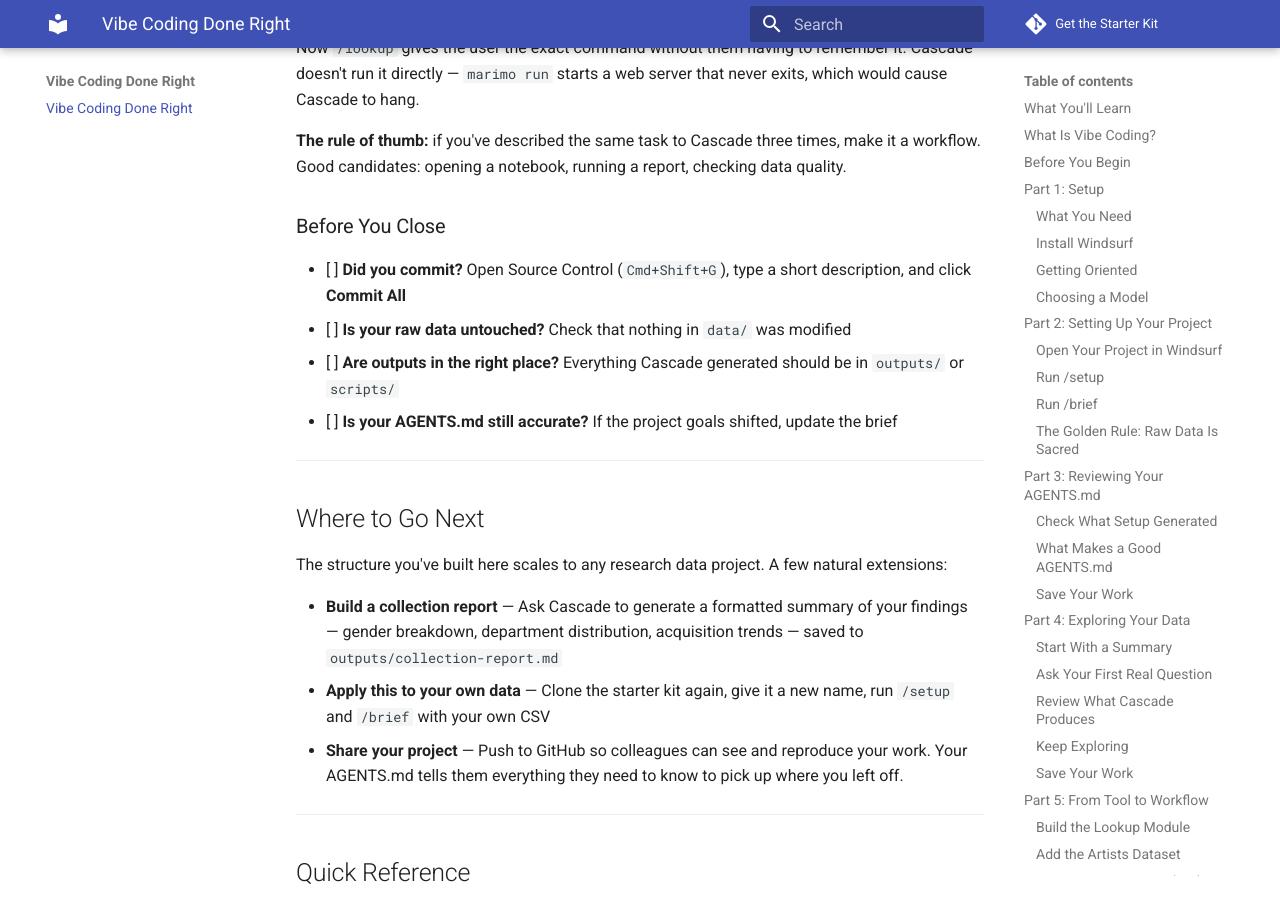
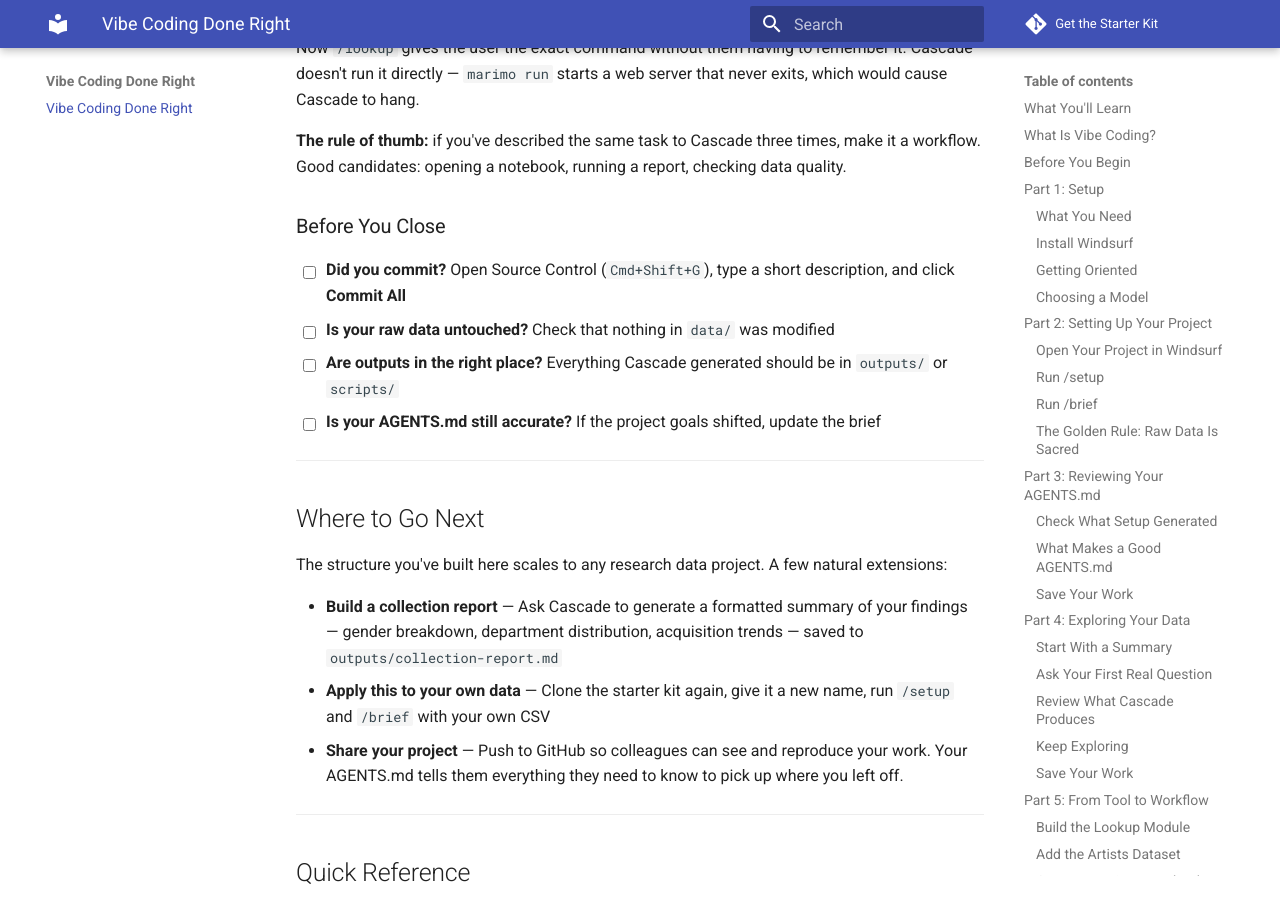
Before and after one commit to Princeton-CDH/Workshop-VibeCoding, an MkDocs documentation site: the page built from docs/index.md, in a window 1280 px wide and 900 px high, scrolled down 10274 px. Built offline with MkDocs 1.6.1 and Material for MkDocs 9.7.7, drawn with Linux system fonts in a browser that asks for light colours; comment, search, counter and statistics services are not loaded.

```diff
--- a/mkdocs.yml
+++ b/mkdocs.yml
@@ -19,3 +19,5 @@ markdown_extensions:
       anchor_linenums: true
   - admonition
   - pymdownx.details
+  - pymdownx.tasklist:
+      clickable_checkbox: true
```
